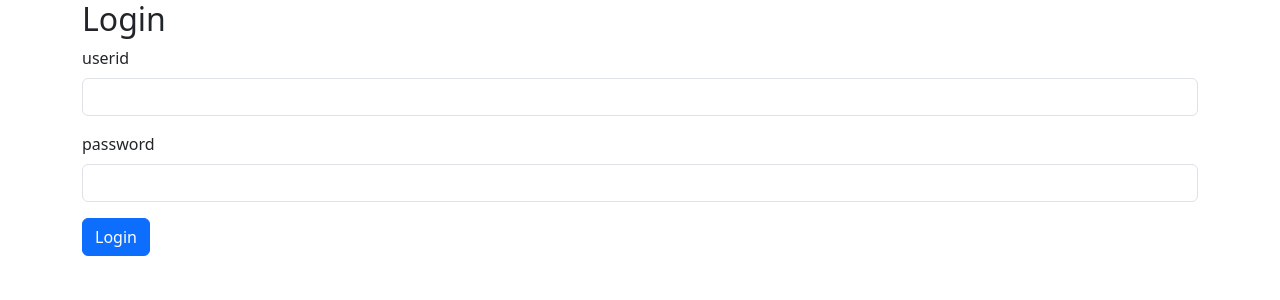
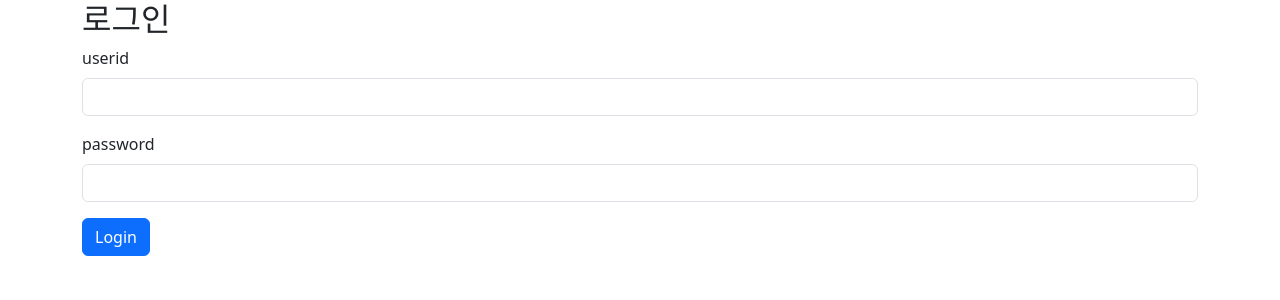
Before and after one commit to paul2126/Youtube-comment-random-chooser-webVersion, a Flask app: page / in a window 1280 px wide. Shown: the top 300 px of the page. Run offline with Flask 3, Linux system fonts and the light colour scheme; parts of the project's set-up code (start-up, migrations or seed data) failed here and were passed over.

Commit message:
translate login page title and header to Korean

```diff
--- a/app/templates/login.html
+++ b/app/templates/login.html
@@ -3,12 +3,12 @@
 <head>
     <meta charset="UTF-8">
     <meta name="viewport" content="width=device-width, initial-scale=1.0">
-    <title>Login</title>
+    <title>로그인</title>
     <link href="https://cdn.jsdelivr.net/npm/bootstrap@5.3.3/dist/css/bootstrap.min.css" rel="stylesheet">
 </head>
 <body>
     <div class="container">
-        <h2>Login</h2>
+        <h2>로그인</h2>
         <!-- Display flash messages -->
         {% with messages = get_flashed_messages(with_categories=true) %}
             {% if messages %}
```
